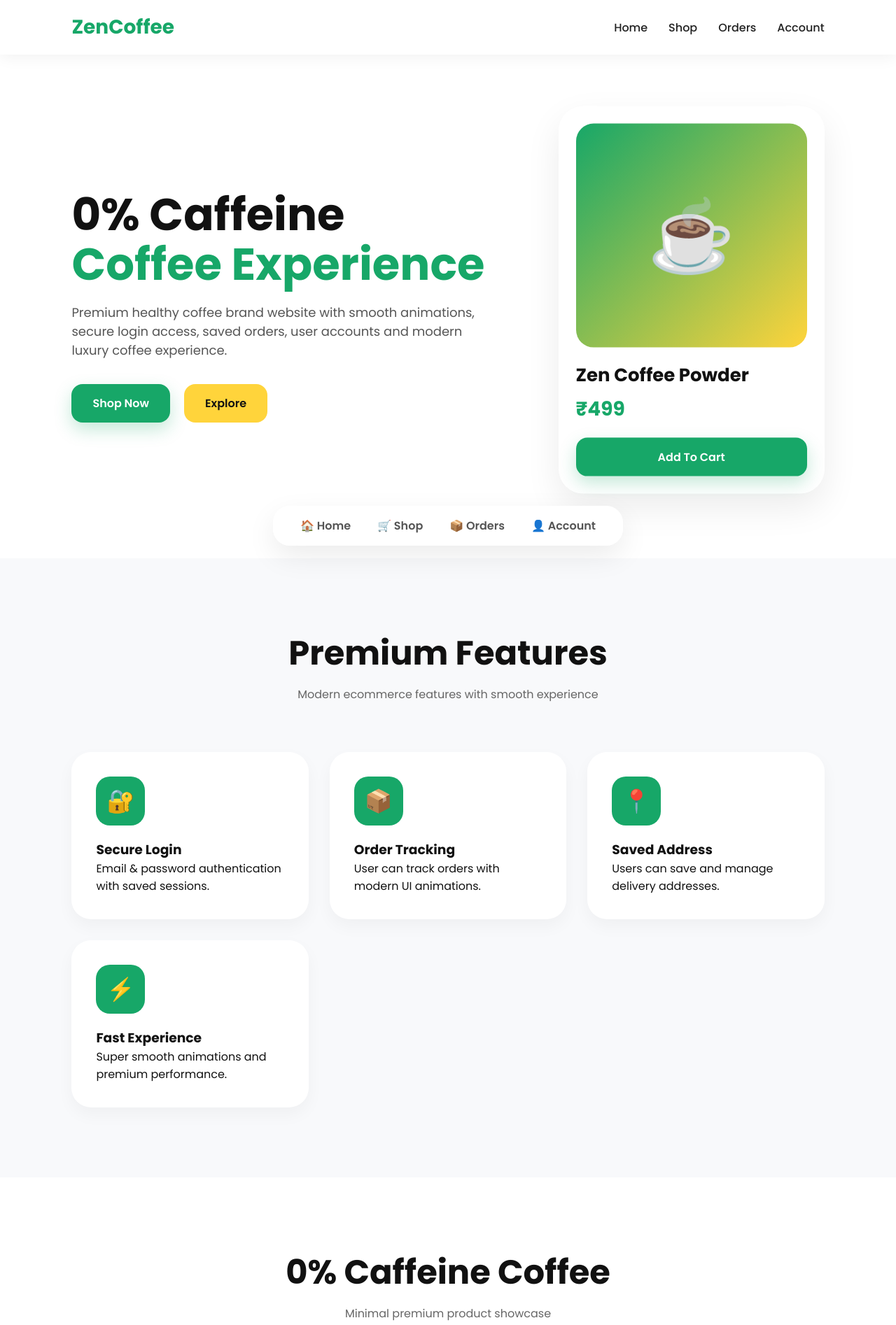
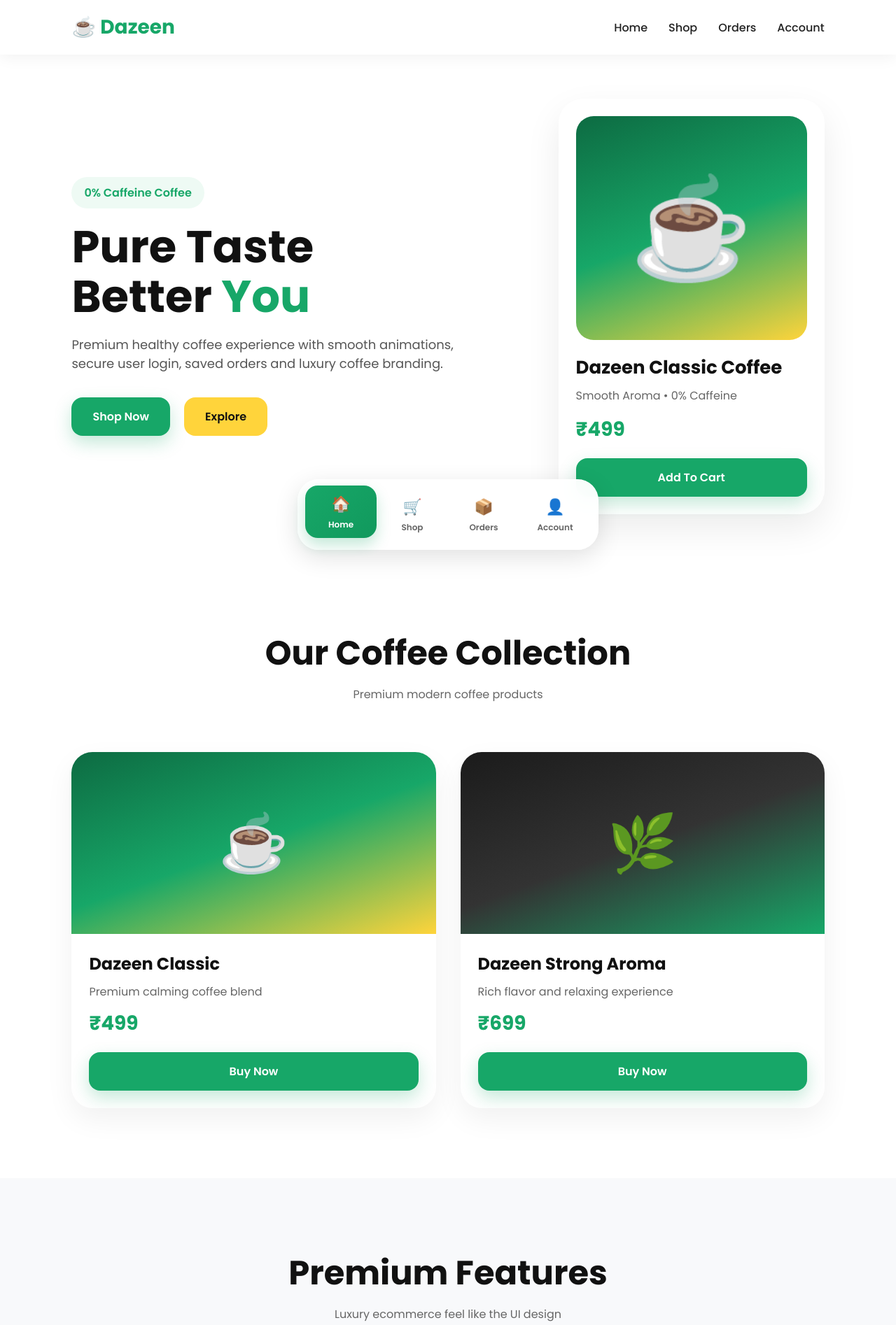
Before and after one commit to madarauchiha8857-sys/Bill-, a plain HTML site: page index.html in a window 1280 px wide. Shown: the top 1894 px of the page at 70% size. Drawn offline with Linux system fonts and the light colour scheme.

Commit message:
Update index.html

```diff
--- a/index.html
+++ b/index.html
@@ -3,7 +3,7 @@
 <head>
   <meta charset="UTF-8" />
   <meta name="viewport" content="width=device-width, initial-scale=1.0" />
-  <title>0% Caffeine Coffee</title>
+  <title>Dazeen Coffee</title>
   <link rel="preconnect" href="https://fonts.googleapis.com">
   <link rel="preconnect" href="https://fonts.gstatic.com" crossorigin>
   <link href="https://fonts.googleapis.com/css2?family=Poppins:wght@300;400;500;600;700&display=swap" rel="stylesheet">
@@ -288,32 +288,49 @@
 
     .bottom-nav {
       position: fixed;
-      bottom: 20px;
+      bottom: 14px;
       left: 50%;
       transform: translateX(-50%);
-      background: rgba(255,255,255,0.95);
-      backdrop-filter: blur(12px);
-      width: 90%;
-      max-width: 500px;
-      border-radius: 24px;
-      padding: 16px 20px;
+      width: calc(100% - 24px);
+      max-width: 430px;
+      background: rgba(255,255,255,0.96);
+      backdrop-filter: blur(18px);
+      border-radius: 30px;
+      padding: 12px 10px;
       display: flex;
-      justify-content: space-around;
+      justify-content: space-between;
       align-items: center;
-      box-shadow: 0 15px 40px rgba(0,0,0,0.08);
-      z-index: 999;
+      box-shadow: 0 10px 35px rgba(0,0,0,0.12);
+      z-index: 9999;
+      border: 1px solid rgba(255,255,255,0.5);
     }
 
     .bottom-nav a {
+      flex: 1;
+      display: flex;
+      flex-direction: column;
+      align-items: center;
+      justify-content: center;
+      gap: 4px;
       text-decoration: none;
-      color: #555;
+      color: #666;
+      font-size: 12px;
       font-weight: 600;
-      transition: 0.3s;
+      padding: 10px 6px;
+      border-radius: 18px;
+      transition: all 0.3s ease;
     }
 
+    .bottom-nav a span {
+      font-size: 22px;
+    }
+
+    .bottom-nav a.active,
     .bottom-nav a:hover {
-      color: #17a768;
-      transform: translateY(-3px);
+      background: linear-gradient(135deg,#17a768,#11995d);
+      color: white;
+      transform: translateY(-4px);
+      box-shadow: 0 10px 20px rgba(23,167,104,0.25);
     }
 
     .account-section {
@@ -397,6 +414,21 @@
         width: 100%;
       }
 
+      .bottom-nav {
+        bottom: 10px;
+        width: calc(100% - 16px);
+        border-radius: 24px;
+      }
+
+      .bottom-nav a {
+        font-size: 11px;
+        padding: 8px 4px;
+      }
+
+      .bottom-nav a span {
+        font-size: 20px;
+      }
+
       .nav-links {
         display: none;
       }
@@ -406,7 +438,7 @@
 <body>
 
   <nav class="navbar">
-    <div class="logo">ZenCoffee</div>
+    <div class="logo">☕ Dazeen</div>
 
     <div class="nav-links">
       <a href="#home">Home</a>
@@ -417,11 +449,20 @@
   </nav>
 
   <section class="hero" id="home">
+
     <div class="hero-left">
-      <h1>0% Caffeine <br><span>Coffee Experience</span></h1>
+      <div style="display:inline-block;padding:10px 18px;background:#eefaf4;border-radius:50px;color:#17a768;font-weight:600;margin-bottom:20px;">
+        0% Caffeine Coffee
+      </div>
+
+      <h1>
+        Pure Taste <br>
+        Better <span>You</span>
+      </h1>
 
       <p>
-        Premium healthy coffee brand website with smooth animations, secure login access, saved orders, user accounts and modern luxury coffee experience.
+        Premium healthy coffee experience with smooth animations,
+        secure user login, saved orders and luxury coffee branding.
       </p>
 
       <div class="buttons">
@@ -432,12 +473,18 @@
 
     <div class="hero-right">
       <div class="hero-card">
-        <div class="product-image">
+
+        <div class="product-image" style="font-size:140px; background:linear-gradient(160deg,#0d6b42,#17a768,#ffd43b);">
           ☕
         </div>
 
         <div class="product-info">
-          <h3>Zen Coffee Powder</h3>
+          <h3>Dazeen Classic Coffee</h3>
+
+          <p style="color:#666;margin-bottom:15px;">
+            Smooth Aroma • 0% Caffeine
+          </p>
+
           <div class="price">₹499</div>
 
           <button class="btn btn-primary" style="width:100%;">
@@ -446,57 +493,30 @@
         </div>
       </div>
     </div>
-  </section>
 
-  <section class="features" id="features">
-    <div class="section-title">
-      <h2>Premium Features</h2>
-      <p>Modern ecommerce features with smooth experience</p>
-    </div>
-
-    <div class="feature-grid">
-
-      <div class="feature-card">
-        <div class="feature-icon">🔐</div>
-        <h3>Secure Login</h3>
-        <p>Email & password authentication with saved sessions.</p>
-      </div>
-
-      <div class="feature-card">
-        <div class="feature-icon">📦</div>
-        <h3>Order Tracking</h3>
-        <p>User can track orders with modern UI animations.</p>
-      </div>
-
-      <div class="feature-card">
-        <div class="feature-icon">📍</div>
-        <h3>Saved Address</h3>
-        <p>Users can save and manage delivery addresses.</p>
-      </div>
-
-      <div class="feature-card">
-        <div class="feature-icon">⚡</div>
-        <h3>Fast Experience</h3>
-        <p>Super smooth animations and premium performance.</p>
-      </div>
-
-    </div>
   </section>
 
   <section class="products" id="products">
 
     <div class="section-title">
-      <h2>0% Caffeine Coffee</h2>
-      <p>Minimal premium product showcase</p>
+      <h2>Our Coffee Collection</h2>
+      <p>Premium modern coffee products</p>
     </div>
 
     <div class="product-grid">
 
       <div class="product-card">
-        <div class="card-image">✨</div>
+        <div class="card-image" style="background:linear-gradient(160deg,#0d6b42,#17a768,#ffd43b);">
+          ☕
+        </div>
 
         <div class="card-content">
-          <h3>Classic Zen Coffee</h3>
+          <h3>Dazeen Classic</h3>
+
+          <p style="color:#666;margin-bottom:12px;">
+            Premium calming coffee blend
+          </p>
+
           <div class="price">₹499</div>
 
           <button class="btn btn-primary" style="width:100%;">
@@ -506,11 +526,18 @@
       </div>
 
       <div class="product-card">
-        <div class="card-image">🔥</div>
+        <div class="card-image" style="background:linear-gradient(160deg,#1b1b1b,#333,#17a768);">
+          🌿
+        </div>
 
         <div class="card-content">
-          <h3>Strong Aroma Coffee</h3>
-          <div class="price">₹1499</div>
+          <h3>Dazeen Strong Aroma</h3>
+
+          <p style="color:#666;margin-bottom:12px;">
+            Rich flavor and relaxing experience
+          </p>
+
+          <div class="price">₹699</div>
 
           <button class="btn btn-primary" style="width:100%;">
             Buy Now
@@ -521,63 +548,150 @@
     </div>
   </section>
 
+  <section class="features" id="features">
+
+    <div class="section-title">
+      <h2>Premium Features</h2>
+      <p>Luxury ecommerce feel like the UI design</p>
+    </div>
+
+    <div class="feature-grid">
+
+      <div class="feature-card">
+        <div class="feature-icon">🔐</div>
+        <h3>Secure Login</h3>
+        <p>Email password authentication with session save.</p>
+      </div>
+
+      <div class="feature-card">
+        <div class="feature-icon">📦</div>
+        <h3>Order Tracking</h3>
+        <p>Track orders with premium modern design.</p>
+      </div>
+
+      <div class="feature-card">
+        <div class="feature-icon">📍</div>
+        <h3>Saved Address</h3>
+        <p>User address and account details remain saved.</p>
+      </div>
+
+      <div class="feature-card">
+        <div class="feature-icon">⚡</div>
+        <h3>Fast UI</h3>
+        <p>Luxury smooth animations and transitions.</p>
+      </div>
+
+    </div>
+  </section>
+
   <section class="order-section" id="orders">
+
     <div class="section-title">
-      <h2>Your Orders</h2>
-      <p>User order tracking with saved order history</p>
+      <h2>My Orders</h2>
+      <p>Saved order history for logged in users</p>
     </div>
 
     <div class="order-box">
       <div>
-        <h3>Zen Coffee Powder</h3>
-        <p>Order ID: #ZEN2045</p>
+        <h3>Dazeen Classic Coffee</h3>
+        <p>Order ID: #DAZ2045</p>
       </div>
 
       <div class="status">Delivered</div>
     </div>
+
+    <div class="order-box">
+      <div>
+        <h3>Dazeen Strong Aroma</h3>
+        <p>Order ID: #DAZ2046</p>
+      </div>
+
+      <div class="status">Processing</div>
+    </div>
+
   </section>
 
   <section class="account-section" id="account">
+
     <div class="section-title">
       <h2>My Account</h2>
-      <p>User profile with login access</p>
+      <p>User profile and saved information</p>
     </div>
 
     <div class="account-card">
-      <h3 style="margin-bottom:20px;">Saved User Details</h3>
-      <p><strong>Name:</strong> Demo User</p>
-      <p><strong>Email:</strong> user@gmail.com</p>
-      <p><strong>Saved Address:</strong> Mumbai, India</p>
+
+      <div style="display:flex;align-items:center;gap:20px;margin-bottom:25px;">
+
+        <div style="height:80px;width:80px;border-radius:50%;background:#17a768;color:white;display:flex;align-items:center;justify-content:center;font-size:32px;">
+          👤
+        </div>
+
+        <div>
+          <h3>Dazeen User</h3>
+          <p style="color:#666;">coffeeuser@gmail.com</p>
+        </div>
+
+      </div>
+
+      <p style="margin-bottom:12px;"><strong>Saved Address:</strong> Mumbai, India</p>
+      <p style="margin-bottom:12px;"><strong>Orders:</strong> 2 Completed</p>
+      <p><strong>Membership:</strong> Premium Customer</p>
+
     </div>
+
   </section>
 
   <section class="login-section" id="login">
+
     <div class="login-box">
-      <h2>User Login</h2>
+
+      <h2>Welcome Back ☕</h2>
 
       <div class="input-group">
-        <input type="email" placeholder="Enter your email">
+        <input type="email" id="email" placeholder="Email Address">
       </div>
 
       <div class="input-group">
-        <input type="password" placeholder="Enter your password">
+        <input type="password" id="password" placeholder="Password">
       </div>
 
-      <button class="btn btn-primary" style="width:100%;">
+      <button class="btn btn-primary" id="loginBtn" style="width:100%;margin-bottom:15px;">
         Login
       </button>
+
+      <button class="btn btn-secondary" id="signupBtn" style="width:100%;margin-bottom:15px;">
+        Create Account
+      </button>
+
+      <p id="loginStatus" style="text-align:center;color:#17a768;font-weight:600;margin-top:10px;"></p>
+
     </div>
   </section>
 
   <footer class="footer">
-    © 2026 ZenCoffee — Premium 0% Caffeine Coffee Experience
+    © 2026 Dazeen Coffee — Pure Taste. Better You.
   </footer>
 
   <div class="bottom-nav">
-    <a href="#home">🏠 Home</a>
-    <a href="#products">🛒 Shop</a>
-    <a href="#orders">📦 Orders</a>
-    <a href="#account">👤 Account</a>
+    <a href="#home" class="active">
+      <span>🏠</span>
+      Home
+    </a>
+
+    <a href="#products">
+      <span>🛒</span>
+      Shop
+    </a>
+
+    <a href="#orders">
+      <span>📦</span>
+      Orders
+    </a>
+
+    <a href="#account">
+      <span>👤</span>
+      Account
+    </a>
   </div>
 
   <script>
@@ -593,18 +707,59 @@
       });
     });
 
-    window.addEventListener('scroll', () => {
-      const cards = document.querySelectorAll('.feature-card, .product-card');
+    const loginBtn = document.getElementById('loginBtn');
+    const signupBtn = document.getElementById('signupBtn');
+    const statusText = document.getElementById('loginStatus');
 
-      cards.forEach(card => {
-        const position = card.getBoundingClientRect().top;
+    signupBtn.addEventListener('click', () => {
+      const email = document.getElementById('email').value;
+      const password = document.getElementById('password').value;
 
-        if(position < window.innerHeight - 100) {
-          card.style.opacity = '1';
-          card.style.transform = 'translateY(0px)';
-        }
-      });
+      if(email === '' || password === '') {
+        statusText.innerText = 'Please enter email and password';
+        statusText.style.color = 'red';
+        return;
+      }
+
+      localStorage.setItem('dazeenEmail', email);
+      localStorage.setItem('dazeenPassword', password);
+
+      statusText.innerText = 'Account Created Successfully ☕';
+      statusText.style.color = '#17a768';
     });
+
+    loginBtn.addEventListener('click', () => {
+      const email = document.getElementById('email').value;
+      const password = document.getElementById('password').value;
+
+      const savedEmail = localStorage.getItem('dazeenEmail');
+      const savedPassword = localStorage.getItem('dazeenPassword');
+
+      if(email === savedEmail && password === savedPassword) {
+        statusText.innerText = 'Login Successful 🚀';
+        statusText.style.color = '#17a768';
+
+        localStorage.setItem('dazeenLoggedIn', 'true');
+
+        document.querySelector('#account h3').innerText = 'Welcome Back';
+        document.querySelector('#account p').innerText = email;
+      } else {
+        statusText.innerText = 'Invalid Login Details';
+        statusText.style.color = 'red';
+      }
+    });
+
+    window.onload = () => {
+      const loggedIn = localStorage.getItem('dazeenLoggedIn');
+      const savedEmail = localStorage.getItem('dazeenEmail');
+
+      if(loggedIn === 'true' && savedEmail) {
+        statusText.innerText = 'Already Logged In ☕';
+
+        document.querySelector('#account h3').innerText = 'Welcome Back';
+        document.querySelector('#account p').innerText = savedEmail;
+      }
+    }
   </script>
 
 </body>
```
